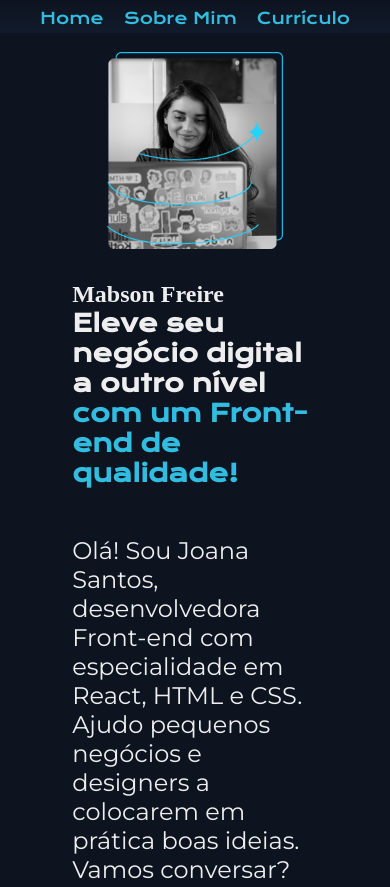
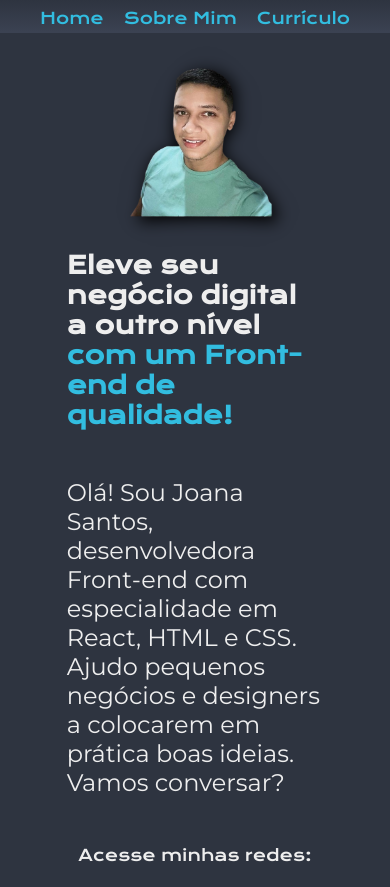
Before and after one commit to Mabson-freire/Meu-Portfolio, a plain HTML site: page index.html in a window 390 px wide. Shown: the top 887 px of the page. Drawn offline with nearby package versions, Linux system fonts and the light colour scheme.

Commit message:
adição de foto própria e mudanças na margem

```diff
--- a/assets/styles/style.css
+++ b/assets/styles/style.css
@@ -2,11 +2,11 @@
 @import url("https://fonts.googleapis.com/css2?family=Krona+One&family=Montserrat:ital,wght@0,100..900;1,100..900&display=swap");
 
 :root {
-  --cor-de-fundo: #0d1420;
-  --cor-de-fundo-nav: #111a2b;
+  --cor-de-fundo: #2E3440;
+  --cor-de-fundo-nav: #3B4252;
   --cor-de-texto: #eeeeee;
   --cor-destaque: #32bde0;
-  --cor-botao-hover: #393e46;
+  --cor-botao-hover: #4C566A;
 
   --fonte-de-titulo: "Krona One", sans-serif;
   --fonte-de-texto: "Montserrat", sans-serif;
@@ -55,7 +55,7 @@ body {
 }
 
 .apresentacao {
-  padding: 5%;
+  padding: 2.5% 3%;
   display: flex;
   align-items: center;
   justify-content: space-around;
@@ -79,9 +79,6 @@ body {
   margin-bottom: 3rem;
 }
 
-.apresentacao__imagem {
-  width: 50%;
-}
 
 .apresentacao__links__botao {
   text-decoration: none;
@@ -105,6 +102,7 @@ body {
   background-color: var(--cor-botao-hover);
 }
 
+
 .apresentacao__links {
   display: flex;
   flex-direction: column;
@@ -123,6 +121,15 @@ body {
   margin: 0 20px;
   width: 32px;
   height: 32px;
+}
+
+.apresentacao__visualizacao {
+  display: flex;
+  flex-direction: column;
+  width: 70%;
+}
+.apresentacao__visualizacao__imagem {
+  width: 110%;
 }
 
 footer {
@@ -147,8 +154,21 @@ footer {
     justify-content: center;
   }
 
+  .menu-superior__link {
+    font-size: 0.75rem;
+  }
   .apresentacao {
     flex-direction: column-reverse;
+    padding-top: 0;
+    gap: 0;
+  }
+
+  .apresentacao__conteudo {
+    font-size: 1rem;
+  }
+
+  .apresentacao__visualizacao {
+    width: 50%;
   }
 }
 
--- a/index.html
+++ b/index.html
@@ -15,12 +15,8 @@
         <a class="menu-superior__link" href="./curriculo.html">Currículo</a>
       </nav>
     </header>
-
     <main class="apresentacao">
       <section class="apresentacao__conteudo">
-
-        <h1 class="apresentacao__conteudo__nome">Mabson Freire</h1>
-
         <h1 class="apresentacao__conteudo__titulo">
           Eleve seu negócio digital a outro nível
           <strong class="destaque-do-titulo"
@@ -57,15 +53,18 @@
           >
         </div>
       </section>
-      <img
-        class="apresentacao__imagem"
-        src="./assets/img/pessoa com notebook.png"
-        alt="imagem de Joana com notebook"
-      />
+      <div class="apresentacao__visualizacao">
+
+        <img
+          class="apresentacao__visualizacao__imagem"
+          src="./assets/img/Imagem_do_WhatsApp_de_2024-07-16_à_s__15.28.08_4a930320-removebg-preview.png"
+          alt="imagem de Joana com notebook"
+        />
+      </div>
     </main>
 
     <footer class="rodape">
-      <p class="copy">Desenvolvido por Mabson Freire</p>
+      <p class="copy"> Desenvolvido por Mabson Freire</p>
     </footer>
   </body>
 </html>
```
Also changed, not shown: assets/img/Imagem_do_WhatsApp_de_2024-07-16_à_s__15.28.08_4a930320-removebg-preview.png (added).
